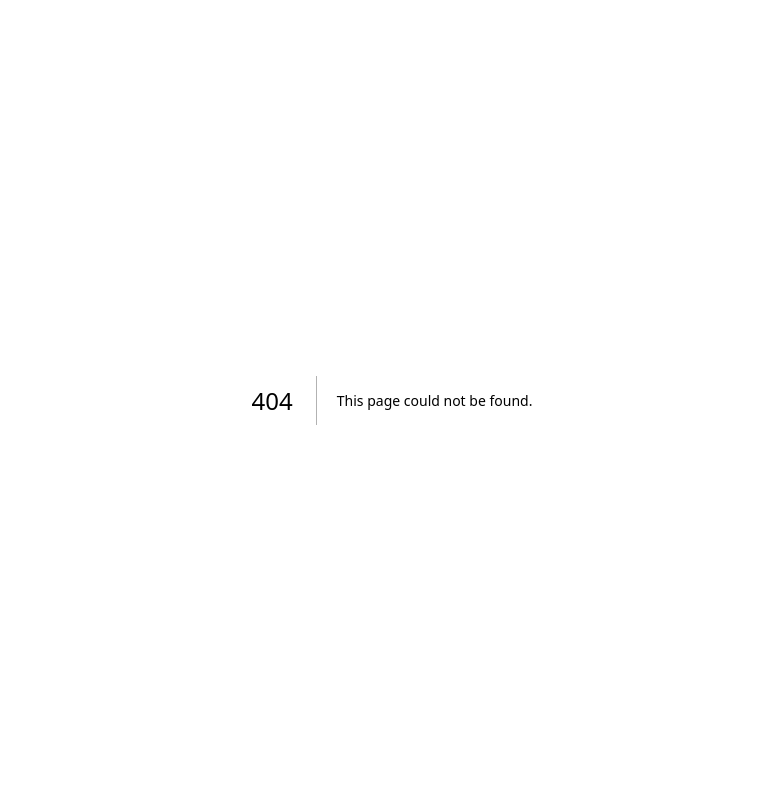
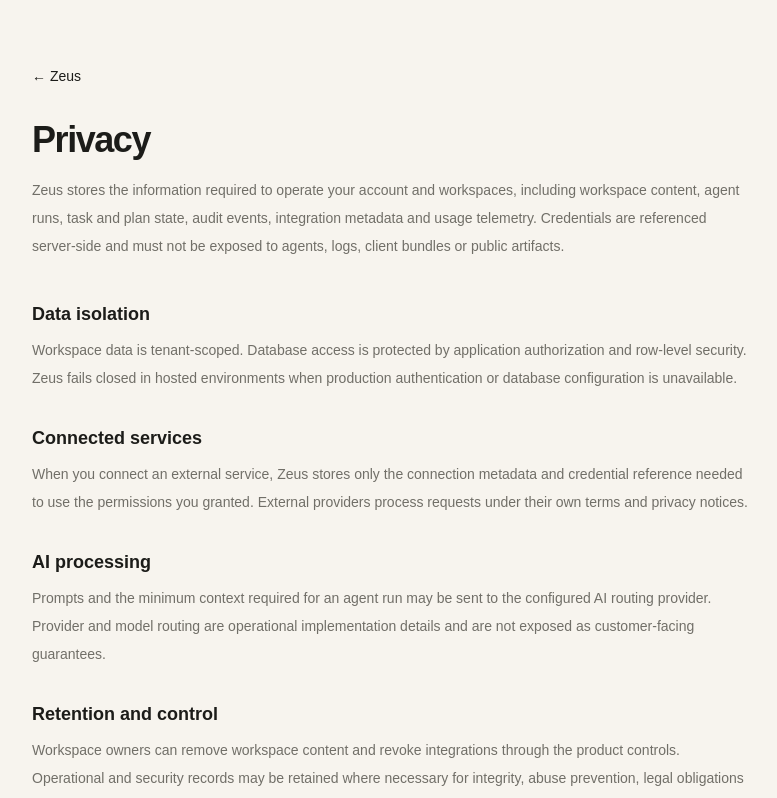
Before and after one commit to clarityosbaerbelwesterop-gif/Zeus, a Next.js app in the folder apps/web/: page /privacy in a window 1280 px wide. Before the commit this address had no page. Shown: the top 798 px of the page, without its empty margins (248-1025 px from the left). Built offline with nearby package versions, Linux system fonts and the light colour scheme.

Commit message:
legal: add privacy surface

```diff
--- /dev/null
+++ b/apps/web/app/privacy/page.tsx
@@ -0,0 +1,29 @@
+import Link from "next/link";
+
+export const metadata = {
+  title: "Privacy | Zeus",
+  description: "How Zeus handles account, workspace, agent, integration, and usage data.",
+};
+
+export default function PrivacyPage() {
+  return (
+    <main className="mx-auto min-h-screen max-w-3xl px-6 py-16">
+      <Link href="/" className="text-sm text-[var(--muted)]">← Zeus</Link>
+      <h1 className="mt-8 text-4xl font-semibold tracking-[-0.04em]">Privacy</h1>
+      <p className="mt-4 text-sm leading-7 text-[var(--muted)]">
+        Zeus stores the information required to operate your account and workspaces, including
+        workspace content, agent runs, task and plan state, audit events, integration metadata and
+        usage telemetry. Credentials are referenced server-side and must not be exposed to agents,
+        logs, client bundles or public artifacts.
+      </p>
+      <div className="mt-10 space-y-8 text-sm leading-7">
+        <section><h2 className="text-lg font-semibold">Data isolation</h2><p className="mt-2 text-[var(--muted)]">Workspace data is tenant-scoped. Database access is protected by application authorization and row-level security. Zeus fails closed in hosted environments when production authentication or database configuration is unavailable.</p></section>
+        <section><h2 className="text-lg font-semibold">Connected services</h2><p className="mt-2 text-[var(--muted)]">When you connect an external service, Zeus stores only the connection metadata and credential reference needed to use the permissions you granted. External providers process requests under their own terms and privacy notices.</p></section>
+        <section><h2 className="text-lg font-semibold">AI processing</h2><p className="mt-2 text-[var(--muted)]">Prompts and the minimum context required for an agent run may be sent to the configured AI routing provider. Provider and model routing are operational implementation details and are not exposed as customer-facing guarantees.</p></section>
+        <section><h2 className="text-lg font-semibold">Retention and control</h2><p className="mt-2 text-[var(--muted)]">Workspace owners can remove workspace content and revoke integrations through the product controls. Operational and security records may be retained where necessary for integrity, abuse prevention, legal obligations or dispute handling.</p></section>
+        <section><h2 className="text-lg font-semibold">Controller information</h2><p className="mt-2 text-[var(--muted)]">The final legal controller name, postal address and privacy contact are deployment-specific and must be configured before a public commercial launch. Zeus does not fabricate legal-entity details.</p></section>
+      </div>
+      <div className="mt-12 flex gap-4 text-sm"><Link href="/terms" className="underline">Terms</Link><Link href="/data-controls" className="underline">Data controls</Link></div>
+    </main>
+  );
+}
```
